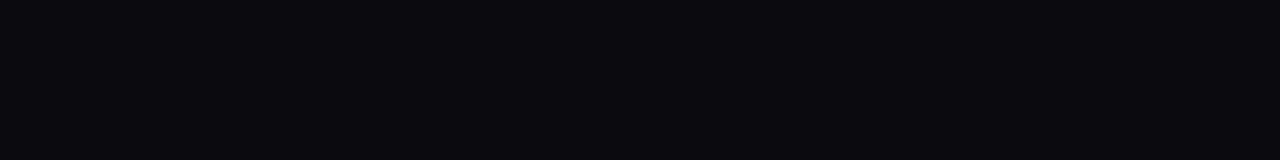
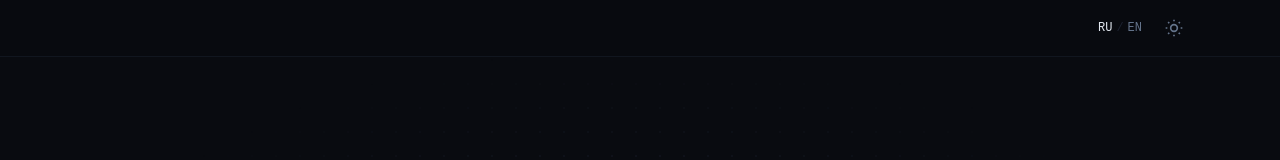
Before and after one commit to storlay/resume-react-app, a React (Vite) app: page / in a window 1280 px wide. Shown: the top 160 px of the page. Built offline with nearby package versions, Linux system fonts and the light colour scheme.

Commit message:
feat(ui): add header with locale and theme toggles

```diff
--- a/src/App.tsx
+++ b/src/App.tsx
@@ -1,4 +1,6 @@
 import { useTheme } from './hooks/useTheme';
+import { useT } from './i18n/useLocale';
+import { Header } from './components/Header';
 import { Hero } from './sections/Hero';
 import { About } from './sections/About';
 import { Stack } from './sections/Stack';
@@ -8,6 +10,7 @@
 
 export default function App() {
   const { theme, toggle } = useTheme();
+  const t = useT();
 
   return (
     <>
@@ -15,8 +18,10 @@
         href="#main-content"
         className="sr-only focus:not-sr-only focus:fixed focus:top-4 focus:left-4 focus:z-50 focus:px-4 focus:py-2 focus:bg-accent focus:text-accent-fg focus:rounded-lg focus:text-sm focus:font-medium"
       >
-        К основному содержимому
+        {t.skipToContent}
       </a>
+
+      <Header theme={theme} onThemeToggle={toggle} />
 
       <main id="main-content">
         <Hero />
@@ -30,7 +35,7 @@
         <Contacts />
       </main>
 
-      <Footer theme={theme} onToggle={toggle} />
+      <Footer />
     </>
   );
 }
--- a/src/components/Footer.tsx
+++ b/src/components/Footer.tsx
@@ -1,20 +1,18 @@
-import { ThemeToggle } from './ThemeToggle';
-
-interface FooterProps {
-  theme: 'dark' | 'light';
-  onToggle: () => void;
-}
+import { useLocale } from '../i18n/useLocale';
+import { profileByLocale } from '../content/profile';
 
 const YEAR = new Date().getFullYear();
 
-export function Footer({ theme, onToggle }: FooterProps) {
+export function Footer() {
+  const { locale } = useLocale();
+  const name = profileByLocale[locale].name;
+
   return (
     <footer className="border-t border-border px-4 md:px-6 py-6">
-      <div className="max-w-6xl mx-auto flex items-center justify-between">
+      <div className="max-w-6xl mx-auto">
         <p className="font-mono text-xs text-muted">
-          © {YEAR} Дмитрий Иванов
+          © {YEAR} {name}
         </p>
-        <ThemeToggle theme={theme} onToggle={onToggle} />
       </div>
     </footer>
   );
--- /dev/null
+++ b/src/components/Header.tsx
@@ -0,0 +1,18 @@
+import { LocaleToggle } from './LocaleToggle';
+import { ThemeToggle } from './ThemeToggle';
+
+interface HeaderProps {
+  theme: 'dark' | 'light';
+  onThemeToggle: () => void;
+}
+
+export function Header({ theme, onThemeToggle }: HeaderProps) {
+  return (
+    <header className="fixed top-0 inset-x-0 z-40 bg-bg/80 backdrop-blur-md border-b border-border/50">
+      <div className="max-w-6xl mx-auto px-4 md:px-6 h-14 flex items-center justify-end gap-1">
+        <LocaleToggle />
+        <ThemeToggle theme={theme} onToggle={onThemeToggle} />
+      </div>
+    </header>
+  );
+}
--- /dev/null
+++ b/src/components/LocaleToggle.tsx
@@ -0,0 +1,23 @@
+import { useLocale } from '../i18n/useLocale';
+
+export function LocaleToggle() {
+  const { locale, toggle, t } = useLocale();
+  const next = locale === 'ru' ? 'EN' : 'RU';
+  const current = locale === 'ru' ? 'RU' : 'EN';
+
+  return (
+    <button
+      type="button"
+      onClick={toggle}
+      aria-label={t.a11y.toggleLocale}
+      title={t.a11y.toggleLocale}
+      className="px-2.5 py-1.5 rounded-md font-mono text-xs text-muted hover:text-fg hover:bg-surface transition-colors duration-200 focus-visible:outline-none focus-visible:ring-2 focus-visible:ring-accent"
+    >
+      <span aria-hidden="true">
+        <span className="text-fg">{current}</span>
+        <span className="mx-1 text-border">/</span>
+        <span>{next}</span>
+      </span>
+    </button>
+  );
+}
```
